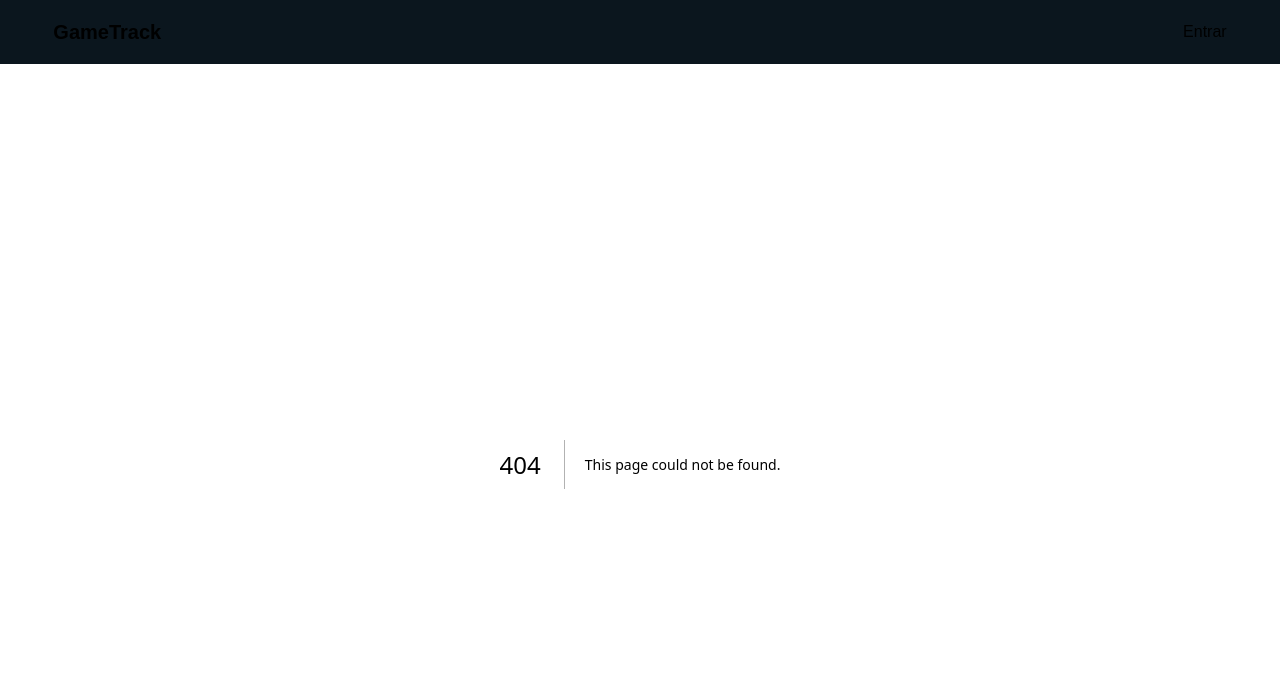
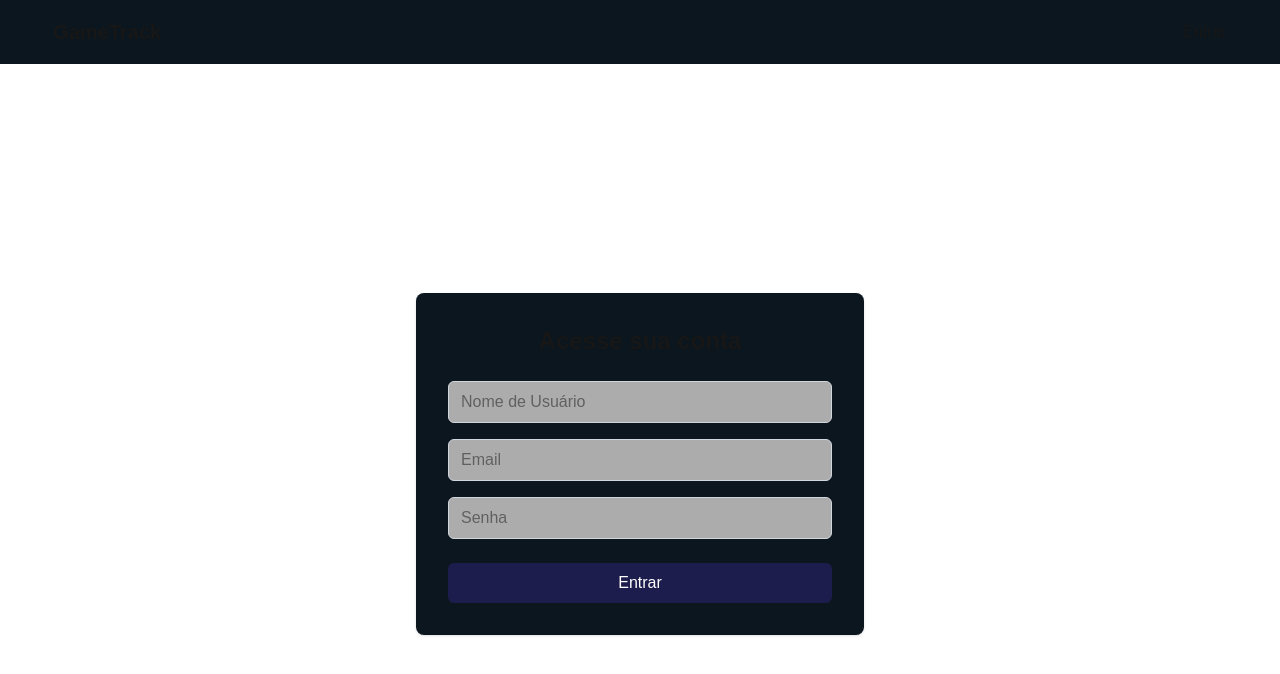
Before and after one commit to tpessoa10/gameTrackFrontend, a Next.js app: page /cadastro in a window 1280 px wide. Before the commit this address had no page. Shown: the top 674 px of the page. Built offline with nearby package versions, Linux system fonts and the light colour scheme.

Commit message:
Página de cadastro

```diff
--- /dev/null
+++ b/app/cadastro/page.tsx
@@ -0,0 +1,125 @@
+"use client"
+
+import { useRouter } from "next/navigation";
+import { FormEvent, useState } from "react";
+
+export default function RegisterPage() {
+    const router = useRouter()
+
+    const [email, setEmail] = useState("")
+    const [senha, setSenha] = useState("")
+    const [nome, setNome] = useState("")
+    const [erro, setErro] = useState("")
+    const [loading, setLoading] = useState(false)
+
+    async function handleRegister(e: FormEvent<HTMLFormElement>) {
+        e.preventDefault()
+
+        setErro("")
+        setLoading(true)
+
+        try {
+            const response = await fetch(
+                "http://localhost:8080/api/v1/usuarios",
+                {
+                    method: "POST",
+                    headers: {
+                        "Content-Type": "application/json",
+                    },
+                    body: JSON.stringify({
+                        nome,
+                        email,
+                        senha,
+                    }),
+                }
+            );
+
+            if (!response.ok) {
+                if (response.status === 401 || response.status === 403) {
+                    throw new Error("E-mail ou senha inválidos.");
+                }
+
+                throw new Error("Não foi possível realizar o login.");
+            }
+
+
+
+            router.push("/");
+            router.refresh();
+        } catch (error) {
+            setErro(
+                error instanceof Error
+                    ? error.message
+                    : "Ocorreu um erro inesperado."
+            );
+        } finally {
+            setLoading(false);
+        }
+    }
+
+
+    return (
+        <main className="flex min-h-screen items-center justify-center">
+            <div className="w-full max-w-md rounded-lg bg-[#0B161E] p-8 shadow-sm">
+                <h1 className="mb-6 text-center text-2xl font-bold">
+                    Acesse sua conta
+                </h1>
+
+                <form onSubmit={handleRegister} className="flex flex-col gap-4">
+                    <div className="flex flex-col gap-2">
+
+                        <input
+                            onChange={(e) => setNome(e.target.value)}
+                            value={nome}
+                            id="nome"
+                            name="nome"
+                            type="text"
+                            placeholder="Nome de Usuário"
+                            className="rounded-md bg-[#ACACAC] border border-gray-300 px-3 py-2 outline-none placeholder:text-[#00000070] focus:border-gray-500"
+                        />
+                    </div>
+                    <div className="flex flex-col gap-2">
+
+                        <input
+                            onChange={(e) => setEmail(e.target.value)}
+                            value={email}
+                            id="email"
+                            name="email"
+                            type="email"
+                            placeholder="Email"
+                            className="rounded-md border bg-[#ACACAC] border-gray-300 px-3 py-2 outline-none placeholder:text-[#00000070] focus:border-gray-500"
+                        />
+                    </div>
+
+                    <div className="flex flex-col gap-2">
+
+                        <input
+                            onChange={(e) => setSenha(e.target.value)}
+                            value={senha}
+                            id="senha"
+                            name="senha"
+                            type="password"
+                            placeholder="Senha"
+                            className="rounded-md bg-[#ACACAC] border border-gray-300 px-3 py-2 outline-none placeholder:text-[#00000070] focus:border-gray-500"
+                        />
+                    </div>
+
+
+                    {erro && (
+                        <p role="alert" className="text-sm text-red-500">
+                            {erro}
+                        </p>
+                    )}
+
+                    <button
+                        disabled={loading}
+                        type="submit"
+                        className="mt-2 cursor-pointer rounded-md bg-[#1D1D4D] px-4 py-2 font-medium text-white hover:bg-gray-800"
+                    >
+                        {loading ? "Entrando..." : "Entrar"}
+                    </button>
+                </form>
+            </div>
+        </main>
+    );
+}
```
